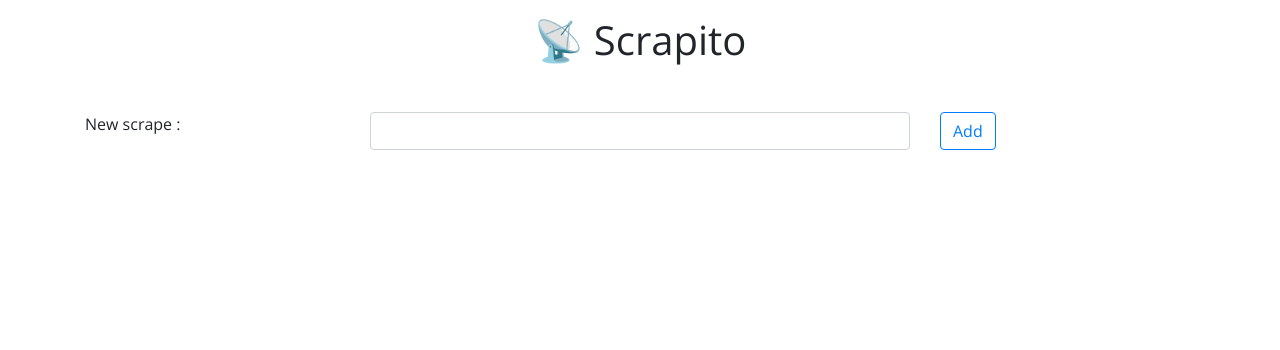
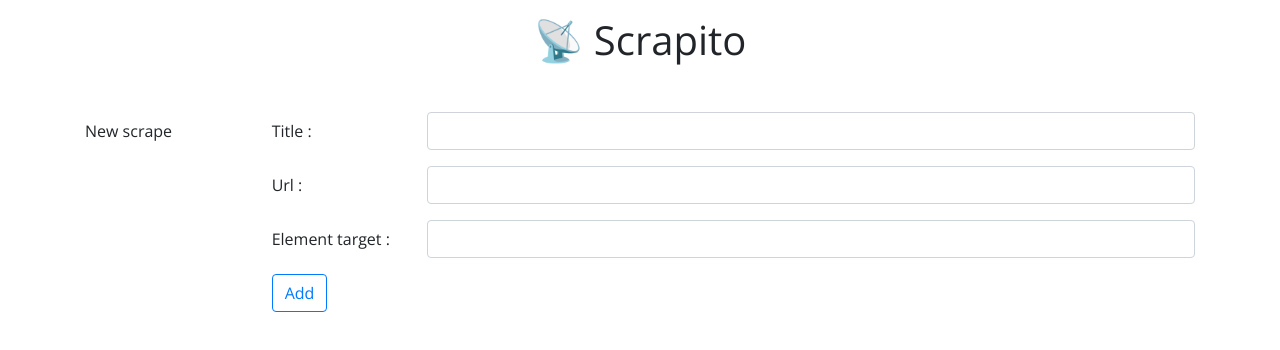
Before and after one commit to remirobichet/scrapito, a Nuxt app: page / in a window 1280 px wide. Shown: the top 350 px of the page. Built offline with nearby package versions, Linux system fonts and the light colour scheme.

Commit message:
:construction: Wip homepage

```diff
--- a/pages/index.vue
+++ b/pages/index.vue
@@ -1,26 +1,49 @@
 <template>
   <div>
     <b-container class="mb-5">
-      <b-row class="my-3">
-        <b-col sm="3">
-          <label for="add-scrape">New scrape : </label>
-        </b-col>
-        <b-col cols="6" sm="6">
+      <b-form-group label-cols="4" label-cols-lg="2" label="New scrape">
+        <b-form-group
+          label-cols="4"
+          label-cols-lg="2"
+          label="Title : "
+          label-for="input-title"
+        >
+          <b-form-input id="input-title" ref="addScrapeTitle"></b-form-input>
+        </b-form-group>
+        <b-form-group
+          label-cols="4"
+          label-cols-lg="2"
+          label="Url : "
+          label-for="input-url"
+        >
           <b-form-input
-            id="add-scrape"
-            ref="addScrape"
-            type="text"
+            id="input-url"
+            type="url"
+            ref="addScrapeUrl"
           ></b-form-input>
-        </b-col>
-        <b-col cols="6" sm="3">
-          <b-button variant="outline-primary" @click="addScrape">Add</b-button>
-        </b-col>
-      </b-row>
+        </b-form-group>
+        <b-form-group
+          label-cols="4"
+          label-cols-lg="2"
+          label="Element target : "
+          label-for="input-element"
+        >
+          <b-form-input
+            id="input-element"
+            ref="addScrapeElement"
+          ></b-form-input>
+        </b-form-group>
+        <b-button variant="outline-primary" @click="addScrape">Add</b-button>
+      </b-form-group>
     </b-container>
     <b-container class="mb-5">
-      <b-list-group v-for="item in scrape" v-bind:key="item">
-        <b-list-group-item href="#">{{ item }}</b-list-group-item>
-      </b-list-group>
+      <b-card-group v-for="(item, idx) in scrape" v-bind:key="idx">
+        <b-card :title="item.title" class="my-3">
+          <b-card-text>{{ item.url }}</b-card-text>
+          <b-card-text>{{ item.element }}</b-card-text>
+          <b-link href="#" class="card-link">See results</b-link>
+        </b-card>
+      </b-card-group>
     </b-container>
   </div>
 </template>
@@ -39,11 +62,17 @@ export default Vue.extend({
   },
   methods: {
     addScrape() {
-      this.$store.commit(
-        'scrape/add',
-        ((this.$refs.addScrape as Vue).$el as HTMLInputElement).value
-      )
-      ;((this.$refs.addScrape as Vue).$el as HTMLInputElement).value = ''
+      const newScrape = {
+        title: ((this.$refs.addScrapeTitle as Vue).$el as HTMLInputElement)
+          .value,
+        url: ((this.$refs.addScrapeUrl as Vue).$el as HTMLInputElement).value,
+        element: ((this.$refs.addScrapeElement as Vue).$el as HTMLInputElement)
+          .value,
+      }
+      this.$store.commit('scrape/add', newScrape)
+      ;((this.$refs.addScrapeTitle as Vue).$el as HTMLInputElement).value = ''
+      ;((this.$refs.addScrapeUrl as Vue).$el as HTMLInputElement).value = ''
+      ;((this.$refs.addScrapeElement as Vue).$el as HTMLInputElement).value = ''
     },
   },
 })
```
